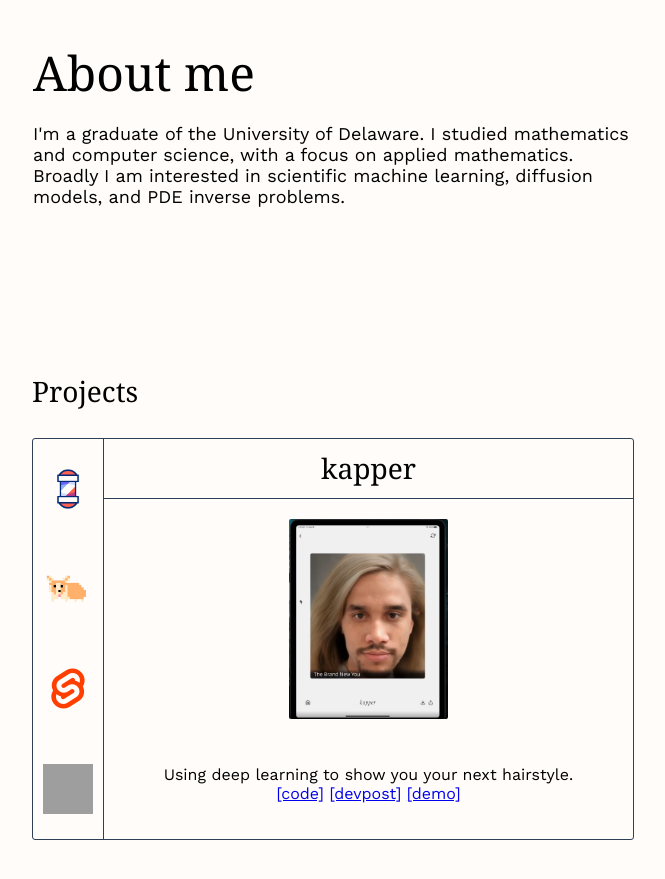
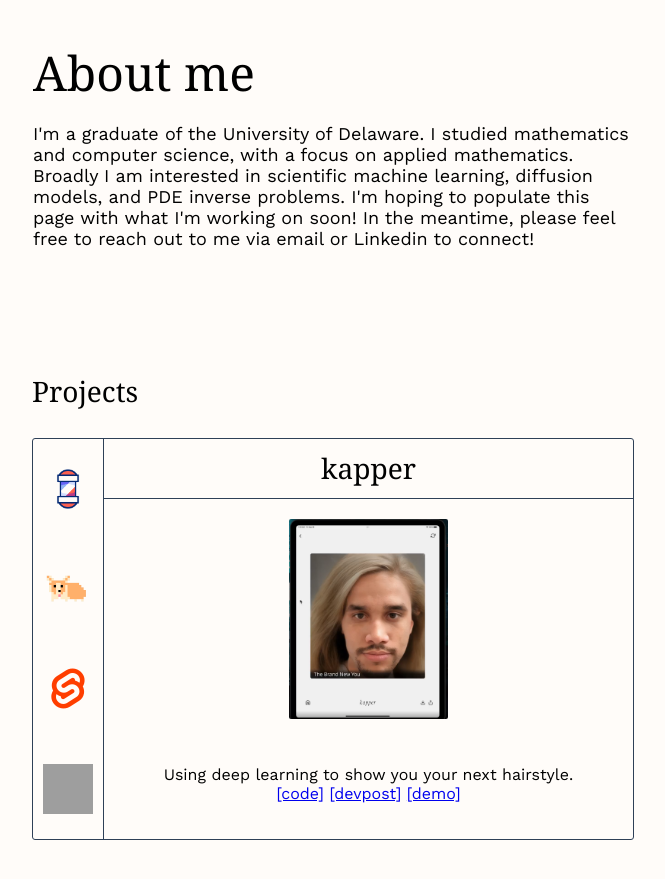
Before and after one commit to jma02/personal, a SvelteKit app: page / in a window 1280 px wide. Shown: the part 1100-1979 px from the top of the page, without its empty margins (307-972 px from the left). Built offline with nearby package versions, Linux system fonts and the light colour scheme; grey boxes are pictures that could not be loaded.

Commit message:
Update +page.svelte

```diff
--- a/src/routes/+page.svelte
+++ b/src/routes/+page.svelte
@@ -78,6 +78,9 @@
         with a focus on applied mathematics.
         Broadly I am interested in scientific machine learning, diffusion models, and
         PDE inverse problems.
+
+        I'm hoping to populate this page with what I'm working on soon!
+        In the meantime, please feel free to reach out to me via email or Linkedin to connect!
       </p>
     </div>
     <div class="projects">
```
